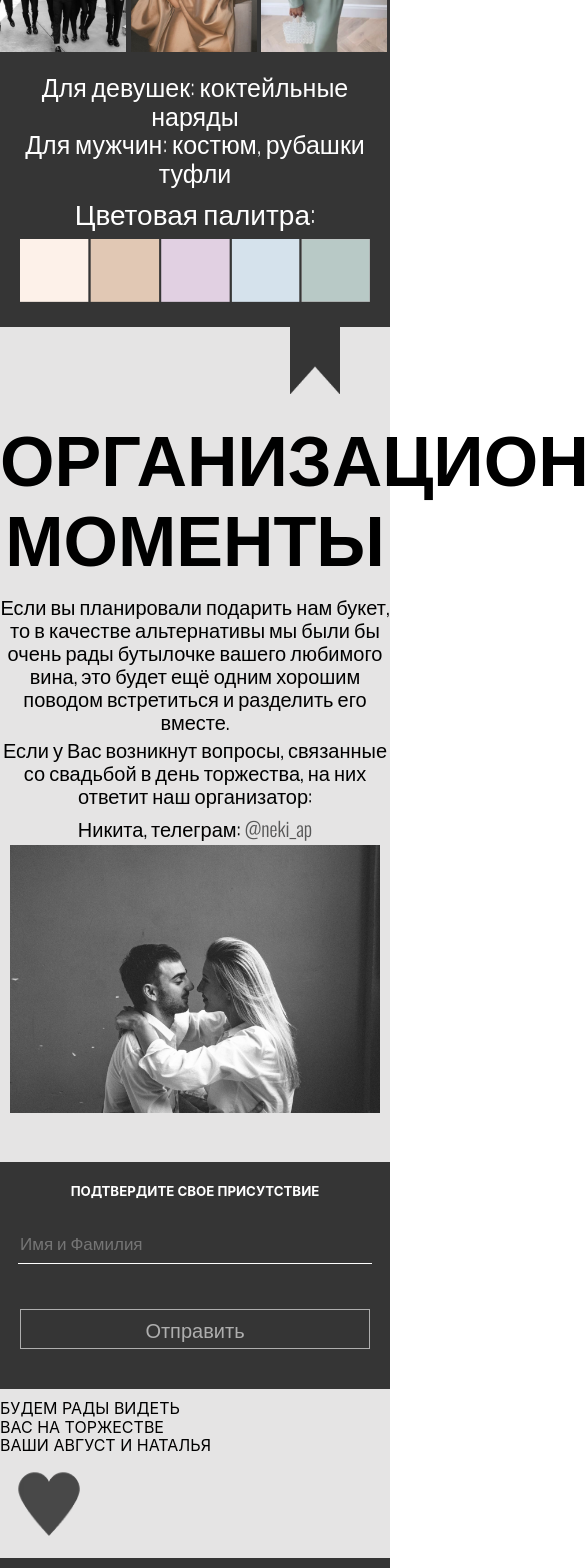
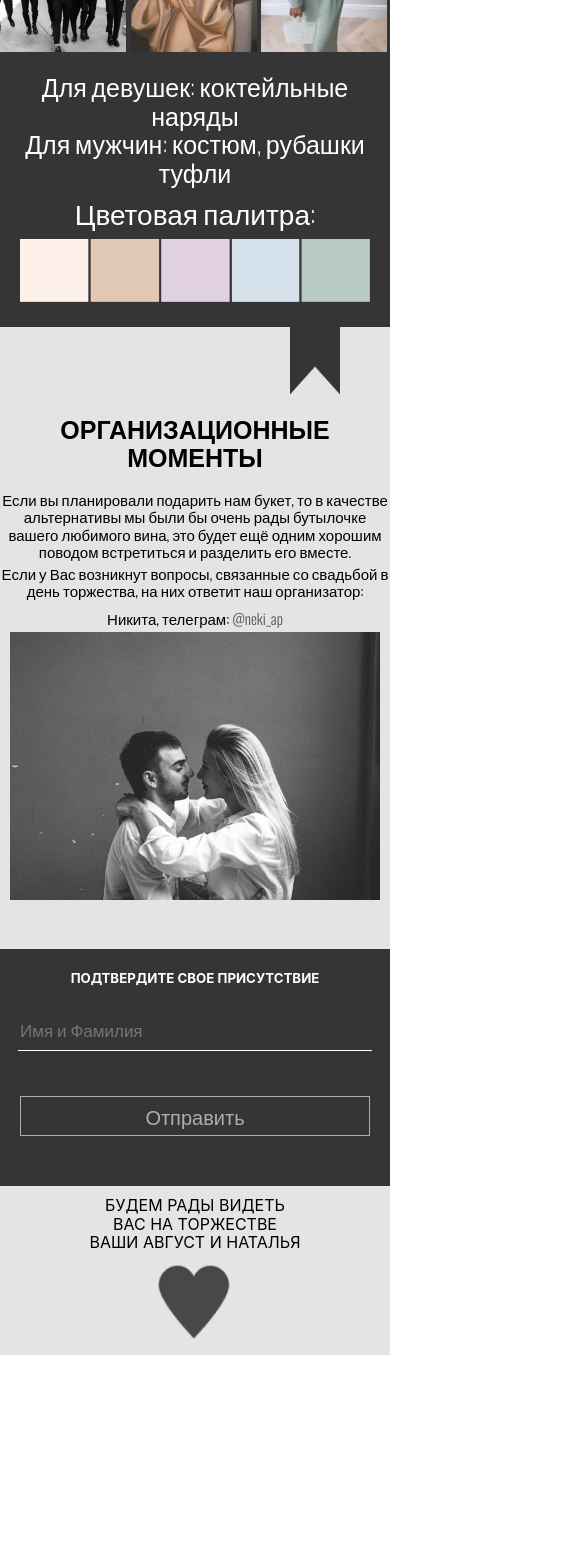
Before and after one commit to Beinyc/wedding-web-site_invite, a React (Create React App) app: page / in a window 390 px wide. Shown: the part 2759-4327 px from the top of the page, 585 px wide, since content can reach past the window. After the commit the page ends 4118 px from the top, so only its background shows below. Built offline with nearby package versions, Linux system fonts and the light colour scheme.

Commit message:
v 0.6
готовая адаптивная верстка

```diff
--- a/src/components/bookmark/bookmark.css
+++ b/src/components/bookmark/bookmark.css
@@ -45,3 +45,18 @@
     width: 95%;
     padding-bottom: 45px;
 }
+
+@media(max-width: 620px) {
+    .bookmark__text-organizate {
+        font-size: 50px;
+    }
+}
+
+@media(max-width: 450px) {
+    .bookmark__text {
+        font-size: 15px;
+    }
+    .bookmark__text-organizate {
+        font-size: 25px;
+    }
+}
--- a/src/components/footer/footer.css
+++ b/src/components/footer/footer.css
@@ -2,9 +2,8 @@
     margin: 0 auto;
     max-width: 1280px;
     background-color: rgb(229, 228, 228);
-    position: relative;
-    top: -10px;
     padding-top: 10px;
+    text-align: center;
 }
 
 .footer__text {
@@ -12,10 +11,22 @@
 }
 
 .footer__image {
-    width: 100px;
-    cursor: pointer;
+    width: 100px; /* Установите размер изображения по своему усмотрению */
+    height: auto;
+    animation: heartbeat 1s infinite;
 }
 
-.footer__image:hover {
-    width: 50px;
+@keyframes heartbeat {
+    0%, 100% {
+        transform: scale(1);
+    }
+    25% {
+        transform: scale(1.1);
+    }
+    50% {
+        transform: scale(1.2);
+    }
+    75% {
+        transform: scale(1.1);
+    }
 }
--- a/src/components/survey/survey.css
+++ b/src/components/survey/survey.css
@@ -81,3 +81,15 @@
     text-align: center;
     align-items: center;
 }
+
+@media(max-width: 380px) {
+    .survey__button {
+        width: 90%;
+    }
+    .survey__input-text {
+        width: 90%;
+    }
+    .survey__input-text {
+        width: 90%;
+    }
+}
```
Also changed, not shown: src/components/survey/survey.jsx (line endings or trailing spaces).
